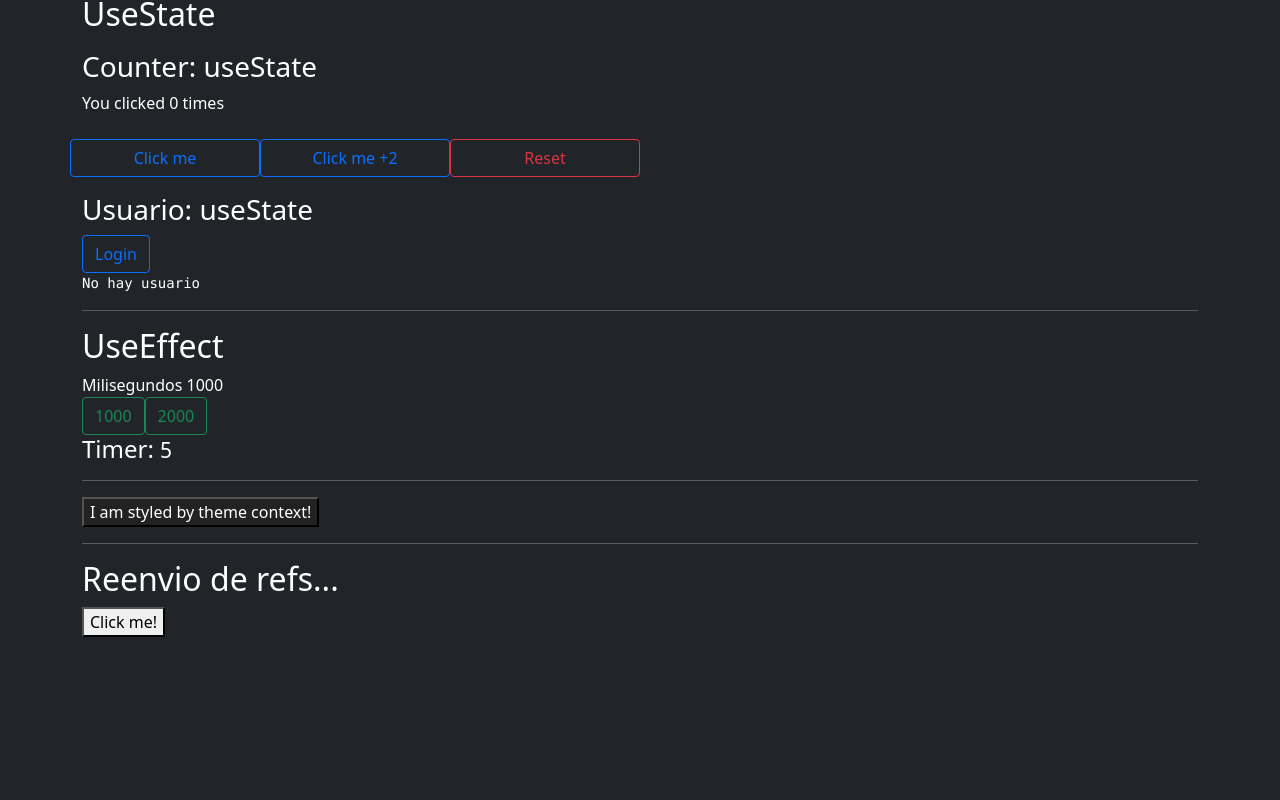
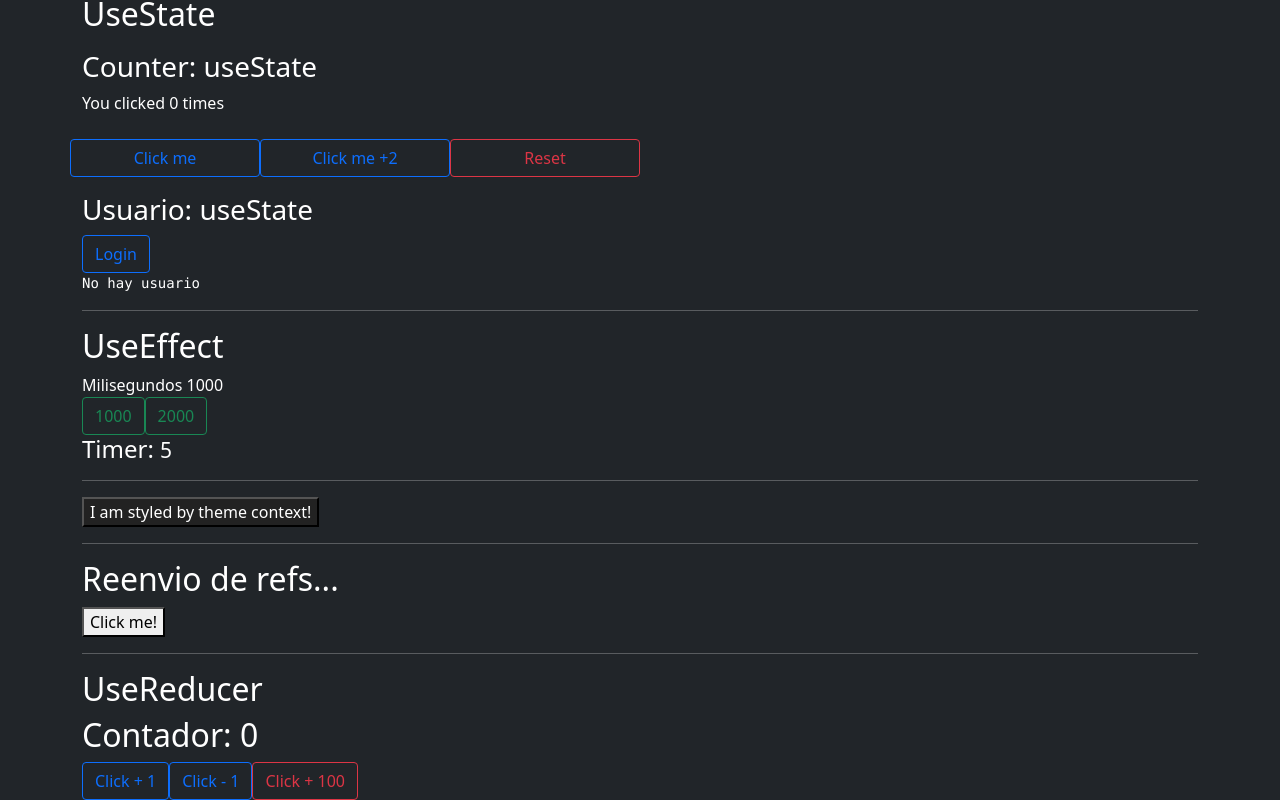
Before and after one commit to chmalo/react-ts, a React (Create React App) app: page / in a window 1280 px wide. Shown: the part 213-1013 px from the top of the page. Before the commit the page ends 850 px from the top, so only its background shows below. Built offline with nearby package versions, Linux system fonts and the light colour scheme.

Commit message:
feat: example useReducer

```diff
--- a/public/index.html
+++ b/public/index.html
@@ -32,11 +32,7 @@
     <noscript>You need to enable JavaScript to run this app.</noscript>
     <div id="root"></div>
     <div id="root2"></div>
-    <div id="root3"></div>
-    <div id="root4"></div>
-    <div id="root5"></div>
-    <div id="root6"></div>
-    <div id="root7"></div>
+
     <!--
       This HTML file is a template.
       If you open it directly in the browser, you will see an empty page.
--- a/src/App.tsx
+++ b/src/App.tsx
@@ -10,6 +10,8 @@
 
 import { createRef } from 'react';
 import {FancyButton} from "./forwarding-refs/FancyButton";
+
+import {ContadorRed} from "./hooks/ContadorRed";
 
 const themes = {
     light: {
@@ -45,6 +47,9 @@
         <FancyButton ref={ref}>
             Click me!
         </FancyButton>
+          <hr/>
+          <h2>UseReducer</h2>
+          <ContadorRed />
       </div>
   )
 }
--- /dev/null
+++ b/src/hooks/ContadorRed.tsx
@@ -0,0 +1,25 @@
+import {ContadorReducer} from "./ContadorReducer";
+import {useReducer} from "react";
+
+const initialState = {
+    contador: 0,
+}
+
+export const ContadorRed = () =>  {
+    const [{contador}, dispatch] = useReducer(ContadorReducer, initialState)
+
+    return (
+        <>
+         <h2>Contador: {contador}</h2>
+            <button className="btn btn-outline-primary" onClick={() => dispatch({ type: 'incrementar'}) }>
+                Click + 1
+            </button>
+            <button className="btn btn-outline-primary" onClick={() => dispatch({ type: 'decrementar'}) }>
+                Click - 1
+            </button>
+            <button className="btn btn-outline-danger" onClick={() => dispatch({ type: 'custom', payload: 100}) }>
+                Click + 100
+            </button>
+        </>
+    );
+}
--- /dev/null
+++ b/src/hooks/ContadorReducer.tsx
@@ -0,0 +1,32 @@
+
+const initialState = {
+    contador: 0,
+}
+
+type ActionType =
+    | { type: 'incrementar'}
+    | { type: 'decrementar'}
+    | { type: 'custom', payload: number};
+
+export const ContadorReducer = (state: typeof initialState, action: ActionType) => {
+
+    switch (action.type) {
+        case 'incrementar':
+            return {
+                ...state,
+                contador: state.contador + 1
+            }
+        case 'decrementar':
+            return {
+                ...state,
+                contador: state.contador - 1
+            }
+        case 'custom':
+            return {
+                ...state,
+                contador: action.payload
+            }
+        default:
+            return state;
+    }
+}
```
